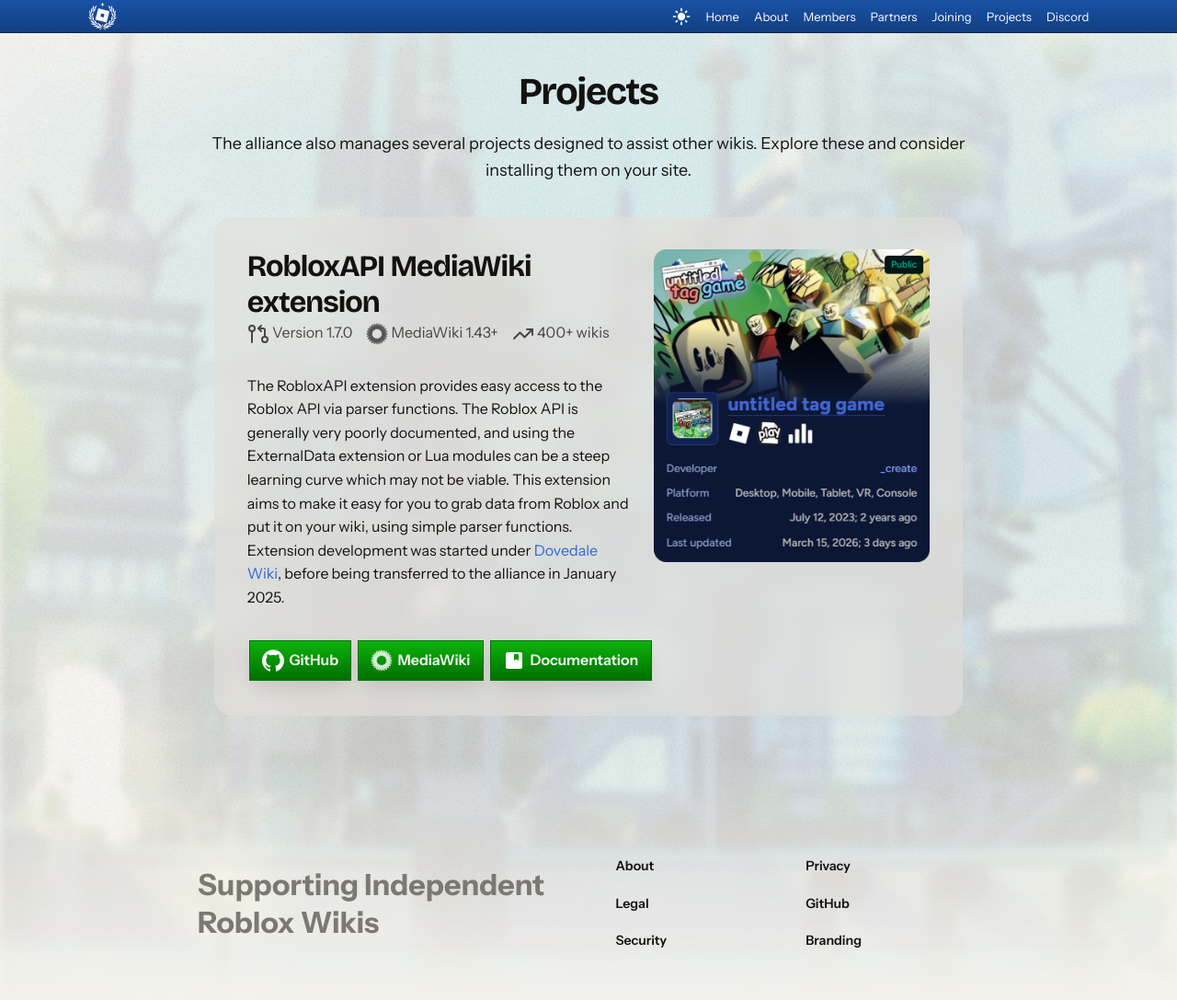
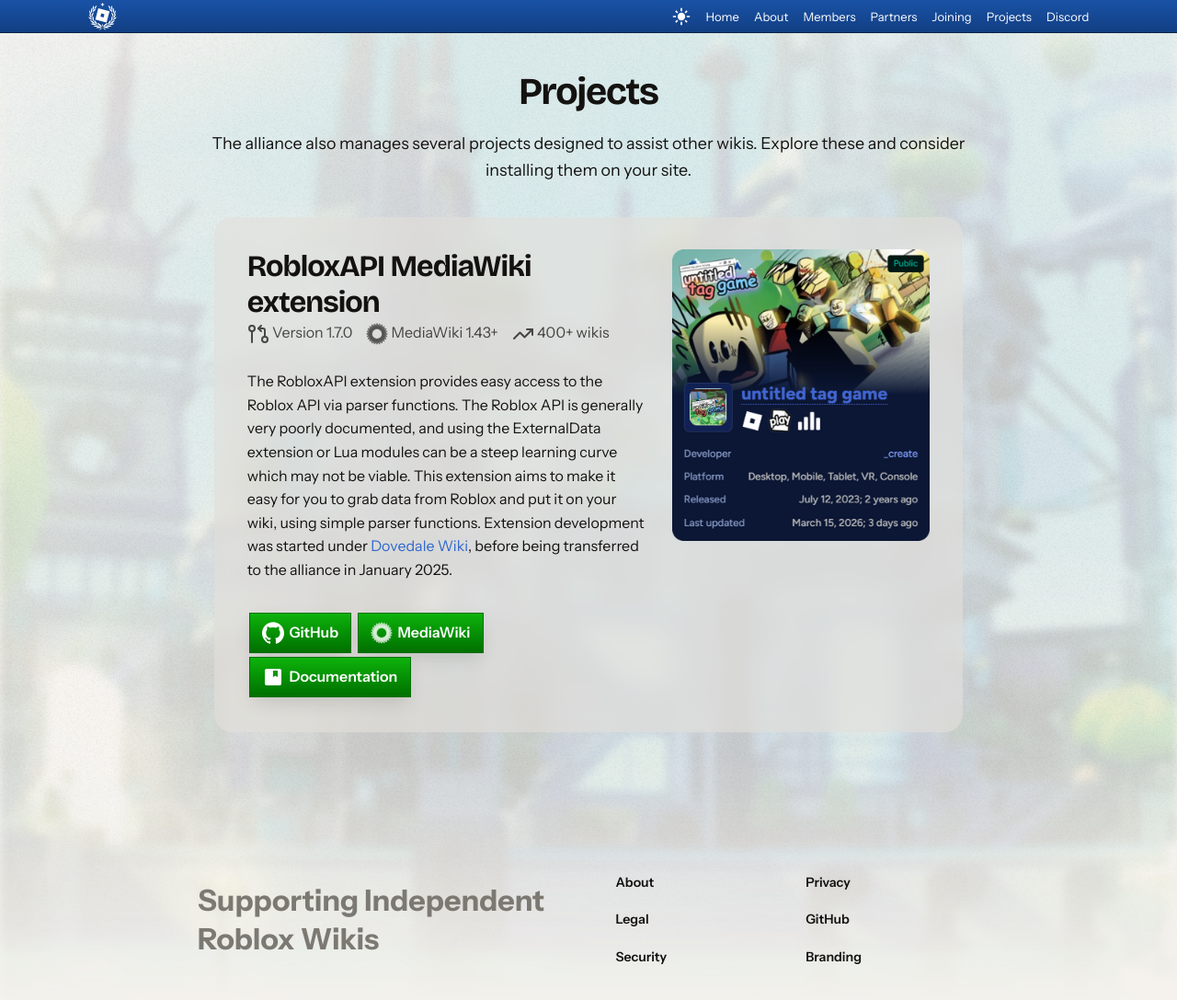
Before and after one commit to Roblox-Indie-Wikis/irwa-website, a Jekyll site: the page built from projects/index.html, in a window 1280 px wide and 1096 px high. Shown: the top 1087 px of the window at 92% size. Built offline with Jekyll 4.4.1, drawn with Linux system fonts in a browser that asks for light colours; some web fonts are replaced.

Commit message:
Styling changes

```diff
--- a/assets/css/style.css
+++ b/assets/css/style.css
@@ -2981,8 +2981,11 @@
   min-width: 35%;
   font-size: medium;
   margin: 2rem 1rem;
-}
-.project-container > h1,
+  display: grid;
+  gap: calc(var(--baseline) * 6);
+  grid-template-areas: "info image" "desc image";
+}
+.project-container h1,
 .project-container h2,
 .project-container h3,
 .project-container h4,
@@ -2996,5 +2999,34 @@
   .project-container {
     margin-left: unset;
     margin-right: unset;
-  }
-}
+    padding: 0 0 2rem 0;
+    grid-template-areas: "image" "info" "desc";
+    background: transparent;
+    backdrop-filter: unset;
+    border: 1px solid rgba(255, 255, 255, 0.03);
+  }
+  .project-container-info,
+  .project-container-desc {
+    padding: 0 1rem;
+    z-index: 1;
+  }
+  .project-container-image {
+    width: 100%!important;
+    height: auto!important;
+    margin-bottom: -25%;
+    mask-image: linear-gradient(to bottom, black, rgba(0, 0, 0, 0.75) 55%, transparent);
+    pointer-events: none;
+  }
+}
+.project-container-image {
+  grid-area: image;
+}
+.project-container-info {
+  grid-area: info;
+}
+.project-container-desc {
+  grid-area: desc;
+}
+.project-container-desc > p:first-child {
+  margin-top: unset;
+}
--- a/projects/index.html
+++ b/projects/index.html
@@ -9,7 +9,8 @@
 <p class="align-center" data-pm-slice="0 0 []">The alliance also manages several projects designed to assist other wikis. Explore these and consider installing them on your site. </p>
 
 <div class="project-container">
-  <figure class="post__image--right"><img loading="lazy" src="{{ "/media/promofiles/utg-robloxapi.png" | relative_url }}" alt="An infobox on the Untitled Tag Game wiki, showcasing the RobloxAPI image thumbnail and icon and game details fetching" width="300"></figure>
+  <img loading="lazy" src="{{ "/media/promofiles/utg-robloxapi.png" | relative_url }}" class="project-container-image" alt="An infobox on the Untitled Tag Game wiki, showcasing the RobloxAPI image thumbnail and icon and game details fetching" width="300">
+  <div class="project-container-info">
     <h2>RobloxAPI MediaWiki extension</h2>
     <p class="subtitle-below-heading">
       <span>
@@ -25,6 +26,8 @@
         <span class="extension-usage" data-extension="robloxapi">400+</span> wikis
       </span>
     </p>
+  </div>
+  <div class="project-container-desc">
     <p>The RobloxAPI extension provides easy access to the Roblox API via parser functions. The Roblox API is generally very poorly documented, and using the ExternalData extension or Lua modules can be a steep learning curve which may not be viable. This extension aims to make it easy for you to grab data from Roblox and put it on your wiki, using simple parser functions. Extension development was started under <a href="https://dovedale.wiki">Dovedale Wiki</a>, before being transferred to the alliance in January 2025. </p>
     <p>
       <a href="https://github.com/Roblox-Indie-Wikis/mediawiki-extensions-RobloxAPI" target="_blank" class="btn btn-external" rel="noopener noreferrer">
@@ -41,3 +44,4 @@
       </a>
     </p>
   </div>
+</div>
```
Also changed, not shown: assets/css/style.less (+42 -4 lines). Lines whose indentation alone changed are shown as unchanged.
